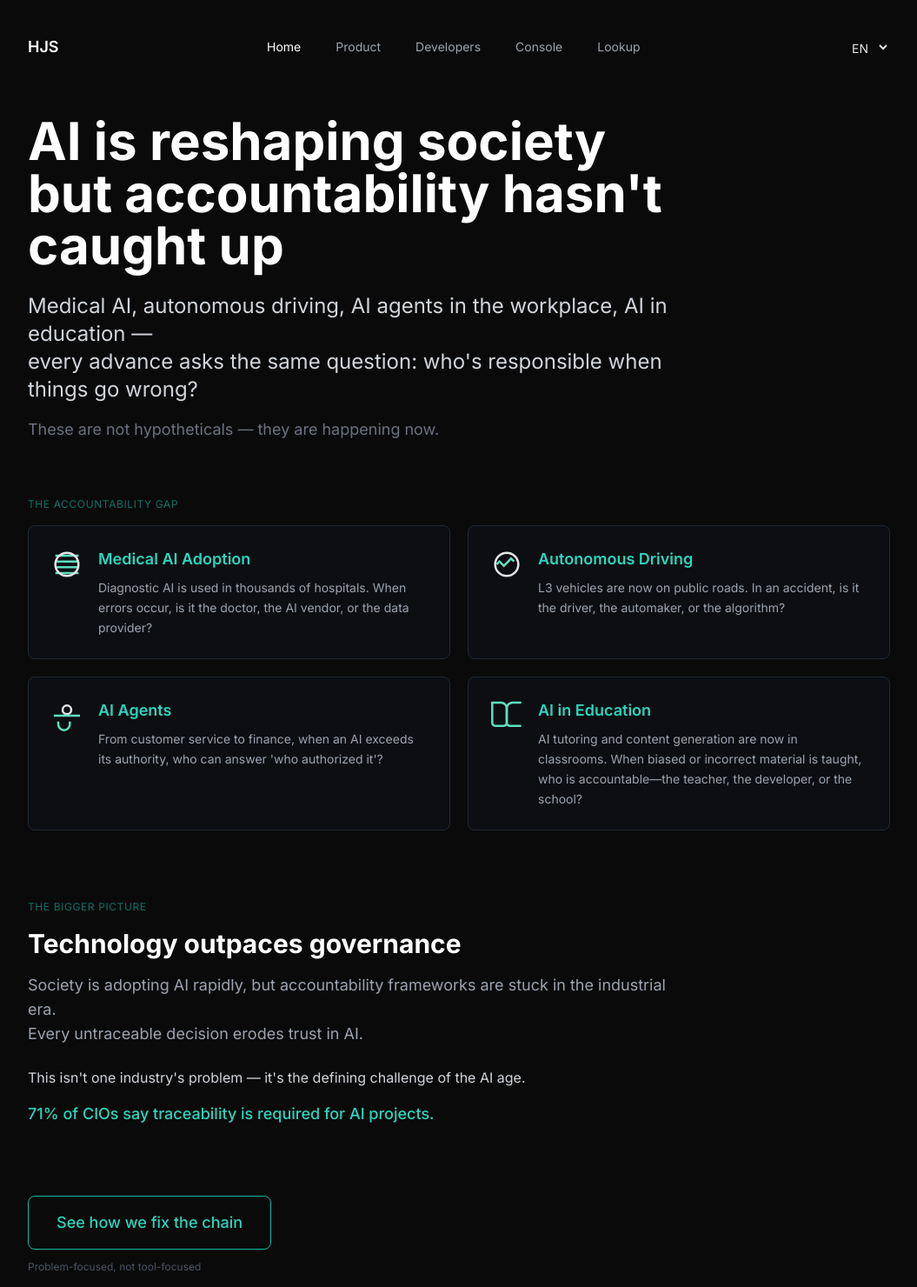
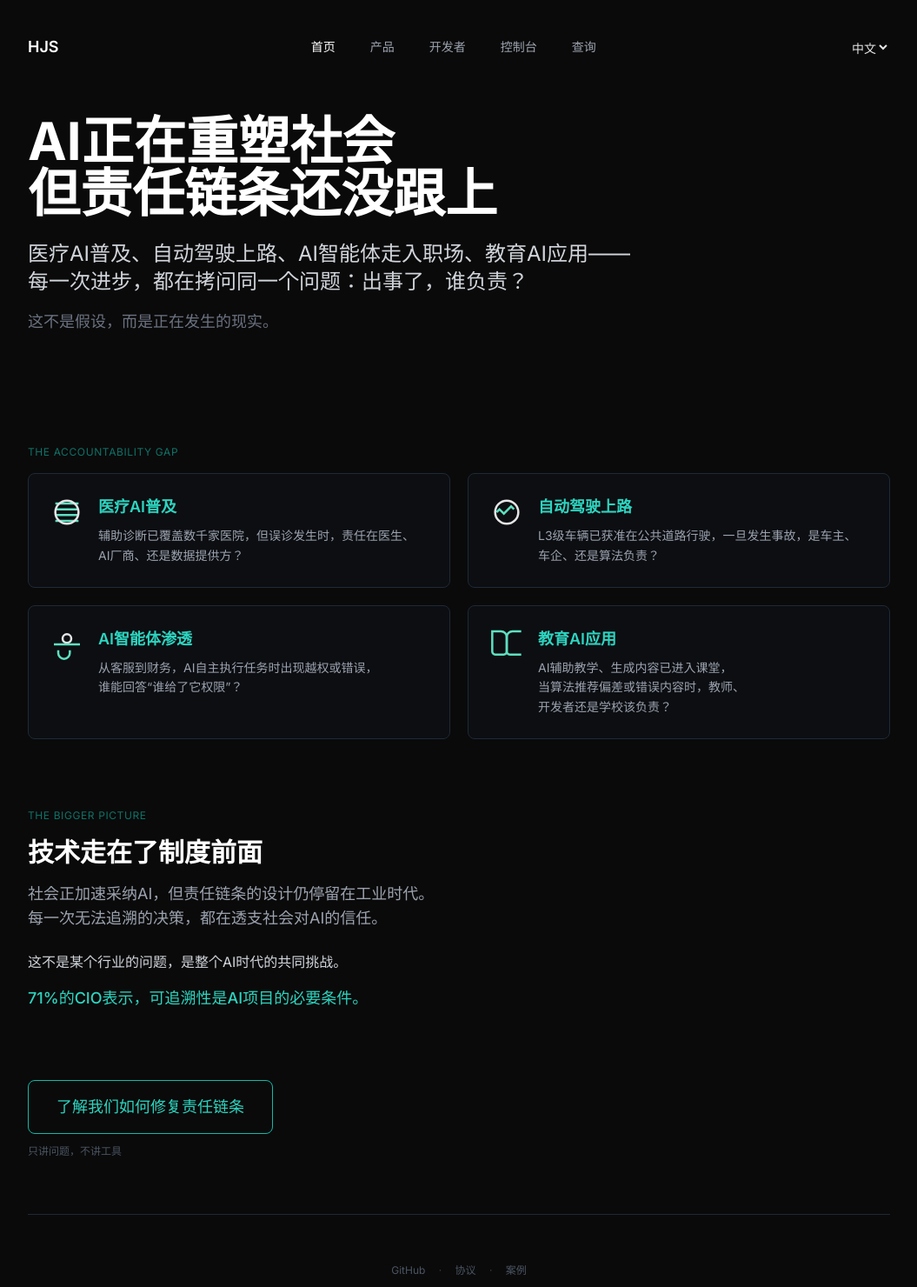
Before and after one commit to schchit/hjs-api, a website: page public/index.html in a window 1280 px wide. Shown: the part 40-1520 px from the top of the page at 87% size, without its empty margins (112-1167 px from the left). Drawn offline with nearby package versions, Linux system fonts and the light colour scheme.

Commit message:
style: increase spacing between headline and content by 2x

```diff
--- a/public/index.html
+++ b/public/index.html
@@ -28,41 +28,40 @@
         <div class="flex justify-between items-center mb-16 text-sm">
             <div class="text-white font-semibold text-lg">HJS</div>
             <div class="flex gap-8 md:gap-10 text-gray-400">
-                <a href="/" class="text-white hover:text-teal-400 transition" data-i18n="nav_home">Home</a>
-                <a href="/product.html" class="hover:text-teal-400 transition" data-i18n="nav_product">Product</a>
-                <a href="/developers.html" class="hover:text-teal-400 transition" data-i18n="nav_developers">Developers</a>
-                <a href="/console.html" class="hover:text-teal-400 transition" data-i18n="nav_console">Console</a>
-                <a href="/lookup.html" class="hover:text-teal-400 transition" data-i18n="nav_lookup">Lookup</a>
+                <a href="/" class="text-white hover:text-teal-400 transition" data-i18n="nav_home">首页</a>
+                <a href="/product.html" class="hover:text-teal-400 transition" data-i18n="nav_product">产品</a>
+                <a href="/developers.html" class="hover:text-teal-400 transition" data-i18n="nav_developers">开发者</a>
+                <a href="/console.html" class="hover:text-teal-400 transition" data-i18n="nav_console">控制台</a>
+                <a href="/lookup.html" class="hover:text-teal-400 transition" data-i18n="nav_lookup">查询</a>
             </div>
             <select onchange="switchLang(this.value)">
-                <option value="en" selected>EN</option>
-                <option value="zh">中文</option>
+                <option value="en">EN</option>
+                <option value="zh" selected>中文</option>
             </select>
         </div>
 
-        <!-- 核心标题区域 - 左对齐，自然换行 -->
-        <div class="mb-16">
-            <!-- 上标题 - 位置不变，但左对齐 -->
+        <!-- 核心标题区域 - 左对齐，自然换行，间距提高一倍 -->
+        <div class="mb-32">  <!-- ← 这里从 mb-16 改为 mb-32 -->
             <h1 class="text-5xl md:text-6xl font-bold text-white leading-tight max-w-4xl" data-i18n="headline">
-                AI is reshaping society<br>but accountability hasn't caught up
+                AI正在重塑社会<br>但责任链条还没跟上
             </h1>
 
-            <!-- 副标题 - 左对齐，自然宽度 -->
+            <!-- 副标题 -->
             <p class="text-xl md:text-2xl text-gray-300 max-w-3xl mt-6 leading-relaxed" data-i18n="subhead">
-                Medical AI, autonomous driving, AI agents in the workplace, AI in education —<br>
-                every advance asks the same question: who's responsible when things go wrong?
+                医疗AI普及、自动驾驶上路、AI智能体走入职场、教育AI应用——<br>
+                每一次进步，都在拷问同一个问题：出事了，谁负责？
             </p>
 
-            <!-- 强调句 - 左对齐 -->
+            <!-- 强调句 -->
             <p class="text-base md:text-lg text-gray-500 mt-4" data-i18n="subfoot">
-                These are not hypotheticals — they are happening now.
+                这不是假设，而是正在发生的现实。
             </p>
         </div>
 
         <!-- 行业痛点卡片 - 左对齐内容 -->
         <div class="mb-20">
-            <!-- 区域小标题 - 左对齐 -->
-            <p class="text-xs text-teal-500/60 uppercase tracking-wider mb-4">The accountability gap</p>
+            <!-- 区域小标题 -->
+            <p class="text-xs text-teal-500/60 uppercase tracking-wider mb-4">THE ACCOUNTABILITY GAP</p>
 
             <div class="grid md:grid-cols-2 gap-5">
                 <!-- 医疗AI -->
@@ -74,8 +73,8 @@
                             <circle cx="12" cy="12" r="8" stroke="currentColor" fill="none"/>
                         </svg>
                         <div>
-                            <h3 class="text-lg font-semibold text-teal-400 mb-2" data-i18n="pain1_title">Medical AI Adoption</h3>
-                            <p class="text-gray-400 text-sm leading-relaxed card-text" data-i18n="pain1_desc">Diagnostic AI is used in thousands of hospitals. When errors occur, is it the doctor, the AI vendor, or the data provider?</p>
+                            <h3 class="text-lg font-semibold text-teal-400 mb-2" data-i18n="pain1_title">医疗AI普及</h3>
+                            <p class="text-gray-400 text-sm leading-relaxed card-text" data-i18n="pain1_desc">辅助诊断已覆盖数千家医院，但误诊发生时，责任在医生、AI厂商、还是数据提供方？</p>
                         </div>
                     </div>
                 </div>
@@ -88,8 +87,8 @@
                             <circle cx="12" cy="12" r="8" stroke="currentColor" fill="none"/>
                         </svg>
                         <div>
-                            <h3 class="text-lg font-semibold text-teal-400 mb-2" data-i18n="pain2_title">Autonomous Driving</h3>
-                            <p class="text-gray-400 text-sm leading-relaxed card-text" data-i18n="pain2_desc">L3 vehicles are now on public roads. In an accident, is it the driver, the automaker, or the algorithm?</p>
+                            <h3 class="text-lg font-semibold text-teal-400 mb-2" data-i18n="pain2_title">自动驾驶上路</h3>
+                            <p class="text-gray-400 text-sm leading-relaxed card-text" data-i18n="pain2_desc">L3级车辆已获准在公共道路行驶，一旦发生事故，是车主、车企、还是算法负责？</p>
                         </div>
                     </div>
                 </div>
@@ -103,8 +102,8 @@
                             <path d="M3 12h18" />
                         </svg>
                         <div>
-                            <h3 class="text-lg font-semibold text-teal-400 mb-2" data-i18n="pain3_title">AI Agents</h3>
-                            <p class="text-gray-400 text-sm leading-relaxed card-text" data-i18n="pain3_desc">From customer service to finance, when an AI exceeds its authority, who can answer 'who authorized it'?</p>
+                            <h3 class="text-lg font-semibold text-teal-400 mb-2" data-i18n="pain3_title">AI智能体渗透</h3>
+                            <p class="text-gray-400 text-sm leading-relaxed card-text" data-i18n="pain3_desc">从客服到财务，AI自主执行任务时出现越权或错误，谁能回答“谁给了它权限”？</p>
                         </div>
                     </div>
                 </div>
@@ -117,49 +116,49 @@
                             <path d="M22 3h-6a4 4 0 0 0-4 4v10a2 2 0 0 0 2 2h8" />
                         </svg>
                         <div>
-                            <h3 class="text-lg font-semibold text-teal-400 mb-2" data-i18n="pain4_title">AI in Education</h3>
-                            <p class="text-gray-400 text-sm leading-relaxed card-text" data-i18n="pain4_desc">AI tutoring and content generation are now in classrooms. When biased or incorrect material is taught, who is accountable?</p>
+                            <h3 class="text-lg font-semibold text-teal-400 mb-2" data-i18n="pain4_title">教育AI应用</h3>
+                            <p class="text-gray-400 text-sm leading-relaxed card-text" data-i18n="pain4_desc">AI辅助教学、生成内容已进入课堂，当算法推荐偏差或错误内容时，教师、开发者还是学校该负责？</p>
                         </div>
                     </div>
                 </div>
             </div>
         </div>
 
-        <!-- 核心痛点区域 - 左对齐 -->
+        <!-- 核心痛点区域 -->
         <div class="max-w-3xl mb-20">
-            <p class="text-xs text-teal-500/60 uppercase tracking-wider mb-4">The bigger picture</p>
-            <h2 class="text-2xl md:text-3xl font-bold text-white mb-4" data-i18n="core_title">Technology outpaces governance</h2>
+            <p class="text-xs text-teal-500/60 uppercase tracking-wider mb-4">THE BIGGER PICTURE</p>
+            <h2 class="text-2xl md:text-3xl font-bold text-white mb-4" data-i18n="core_title">技术走在了制度前面</h2>
             <p class="text-gray-400 text-base md:text-lg leading-relaxed mb-6" data-i18n="core_desc">
-                Society is adopting AI rapidly, but accountability frameworks are stuck in the industrial era.<br>
-                Every untraceable decision erodes trust in AI.
+                社会正加速采纳AI，但责任链条的设计仍停留在工业时代。<br>
+                每一次无法追溯的决策，都在透支社会对AI的信任。
             </p>
             <p class="text-gray-300 text-sm md:text-base mb-4" data-i18n="core_footer">
-                This isn't one industry's problem — it's the defining challenge of the AI age.
+                这不是某个行业的问题，是整个AI时代的共同挑战。
             </p>
             <p class="text-base md:text-lg text-teal-400 font-medium" data-i18n="core_stat">
-                71% of CIOs say traceability is required for AI projects.
+                71%的CIO表示，可追溯性是AI项目的必要条件。
             </p>
         </div>
 
-        <!-- 按钮 - 左对齐，更自然 -->
+        <!-- 按钮 -->
         <div class="mb-16">
             <a href="/product.html"
                class="inline-block px-8 py-4 border border-teal-500 text-teal-400
                       rounded-lg hover:bg-teal-500/10 transition-all duration-300
                       text-base md:text-lg font-medium"
                data-i18n="cta">
-                See how we fix the chain
+                了解我们如何修复责任链条
             </a>
-            <p class="text-xs text-gray-600 mt-3" data-i18n="cta_note">Problem-focused, not tool-focused</p>
+            <p class="text-xs text-gray-600 mt-3" data-i18n="cta_note">只讲问题，不讲工具</p>
         </div>
 
-        <!-- 底部 - 保持居中（底部通常居中） -->
+        <!-- 底部 -->
         <div class="text-center text-xs text-gray-600 pt-12 border-t border-gray-800">
             <a href="https://github.com/schchit/hjs-api" class="hover:text-gray-400 mx-3 py-2 inline-block" data-i18n="footer_github">GitHub</a>
             <span class="text-gray-700">·</span>
-            <a href="/spec/README.md" class="hover:text-gray-400 mx-3 py-2 inline-block" data-i18n="footer_spec">Spec</a>
+            <a href="/spec/README.md" class="hover:text-gray-400 mx-3 py-2 inline-block" data-i18n="footer_spec">协议</a>
             <span class="text-gray-700">·</span>
-            <a href="/cases.html" class="hover:text-gray-400 mx-3 py-2 inline-block" data-i18n="footer_cases">Cases</a>
+            <a href="/cases.html" class="hover:text-gray-400 mx-3 py-2 inline-block" data-i18n="footer_cases">案例</a>
         </div>
     </div>
 
@@ -242,7 +241,7 @@
 
         (function() {
             const urlParams = new URLSearchParams(window.location.search);
-            const lang = urlParams.get('lang') || 'en';
+            const lang = urlParams.get('lang') || 'zh';
             switchLang(lang);
             const select = document.querySelector('select');
             if (select) select.value = lang;
```
